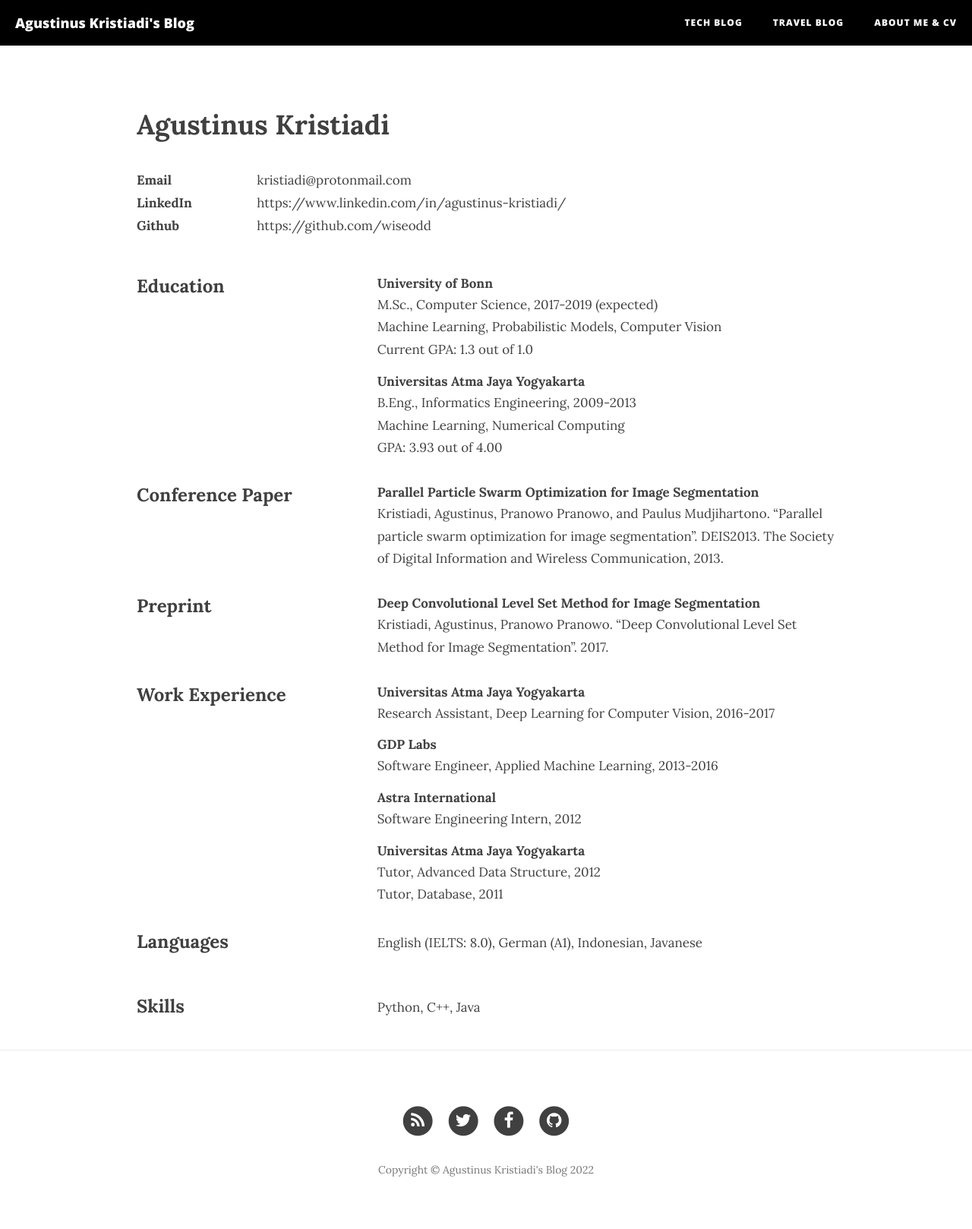
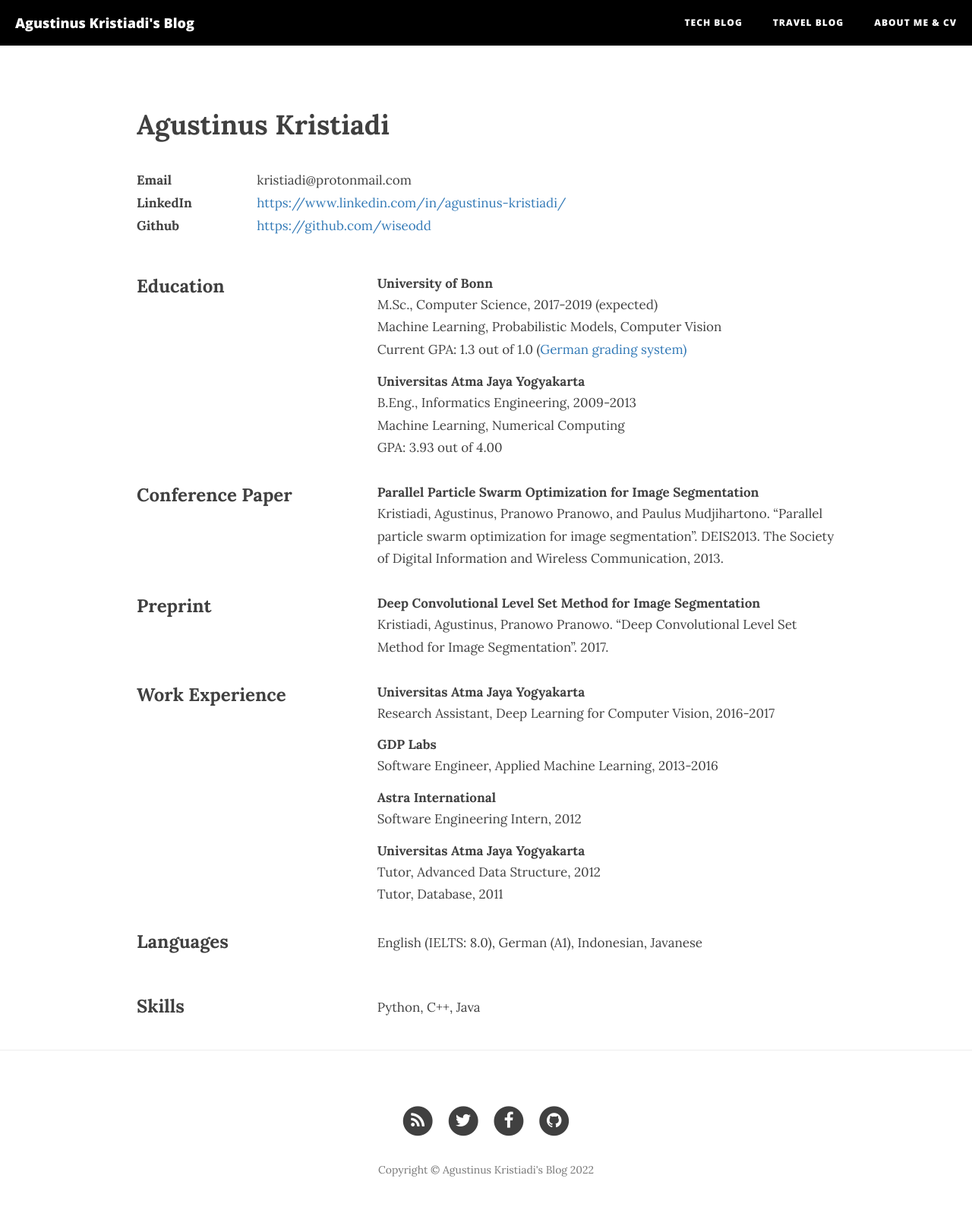
Before and after one commit to hsyodysseyjr/wiseodd0, a Jekyll site: the page built from about.html, in a window 1280 px wide. Shown: the whole page at 76% size. Built offline with Jekyll 4.4.1, drawn with Linux system fonts in a browser that asks for light colours; nearby versions of some CDN libraries.

Commit message:
Add link to grading system

```diff
--- a/about.html
+++ b/about.html
@@ -32,7 +32,7 @@ header-img: "img/about-bg.jpg"
             <h4>University of Bonn</h4>
             <div>M.Sc., Computer Science, 2017-2019 (expected)</div>
             <div>Machine Learning, Probabilistic Models, Computer Vision</div>
-            <div>Current GPA: 1.3 out of 1.0</div>
+            <div>Current GPA: 1.3 out of 1.0 (<a href="https://en.wikipedia.org/wiki/Academic_grading_in_Germany">German grading system)</a></div>
 
             <div class="row" style="padding-bottom: 1em"></div>
 
--- a/css/clean-blog.css
+++ b/css/clean-blog.css
@@ -41,6 +41,9 @@ a {
   color: #404040;
 }
 .post a {
+  color: #337ab7;
+}
+#aboutme a {
   color: #337ab7;
 }
 a:hover,
```
